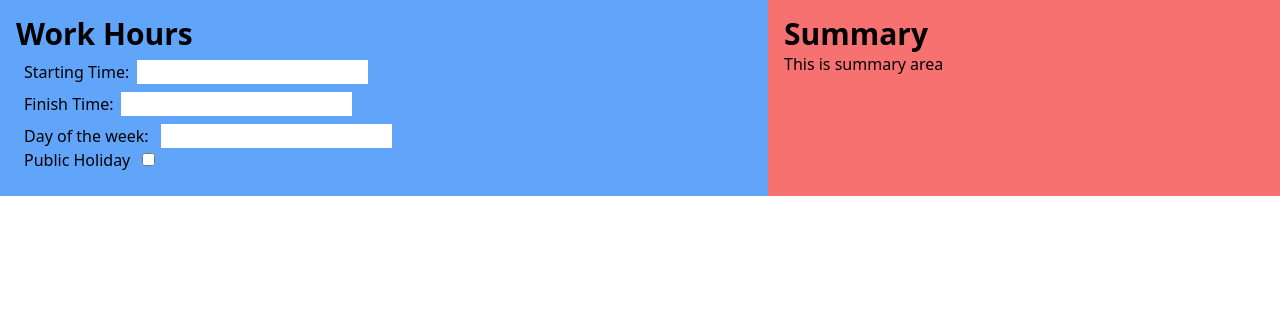
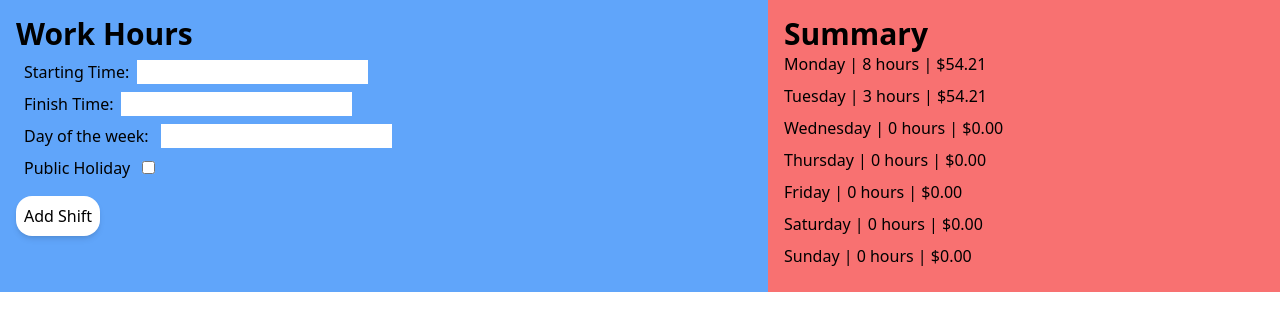
Before and after one commit to brbenham1/Paycalc, a React (Vite) app: page / in a window 1280 px wide. Shown: the top 330 px of the page. Built offline with nearby package versions, Linux system fonts and the light colour scheme.

Commit message:
Added shift button and filled out summary

```diff
--- a/src/components/HoursForm.tsx
+++ b/src/components/HoursForm.tsx
@@ -13,15 +13,21 @@ export default function HoursForm() {
 					<label className="mr-2">Finish Time:</label>
 					<input type="text" name="finishTime" />
 				</div>
-				<div>
+				<div className="mb-2">
 					<label className="mr-2">Day of the week: </label>
 					<input type="text" name="dayOfWeek" />
 				</div>
-				<div>
+				<div className="mb-2">
 					<label className="mr-2">Public Holiday </label>
 					<input type="checkbox" name="publicHoliday" />
 				</div>
 			</form>
+
+			<div>
+				<button className="rounded-2xl bg-white p-2 shadow-md hover:bg-red-400">
+					Add Shift
+				</button>
+			</div>
 		</div>
 	);
 }
--- a/src/components/SummaryOutput.tsx
+++ b/src/components/SummaryOutput.tsx
@@ -4,7 +4,28 @@ export default function SummaryOutput() {
 	return (
 		<div className="w-2/5 bg-red-400 p-4">
 			<h1 className="text-3xl font-bold">Summary</h1>
-			<p>This is summary area</p>
+
+			<div className="mb-2">
+				<p className="mr-2">Monday | 8 hours | $54.21</p>
+			</div>
+			<div className="mb-2">
+				<p className="mr-2">Tuesday | 3 hours | $54.21</p>
+			</div>
+			<div className="mb-2">
+				<p className="mr-2">Wednesday | 0 hours | $0.00</p>
+			</div>
+			<div className="mb-2">
+				<p className="mr-2">Thursday | 0 hours | $0.00</p>
+			</div>
+			<div className="mb-2">
+				<p className="mr-2">Friday | 0 hours | $0.00</p>
+			</div>
+			<div className="mb-2">
+				<p className="mr-2">Saturday | 0 hours | $0.00</p>
+			</div>
+			<div className="mb-2">
+				<p className="mr-2">Sunday | 0 hours | $0.00</p>
+			</div>
 		</div>
 	);
 }
```
